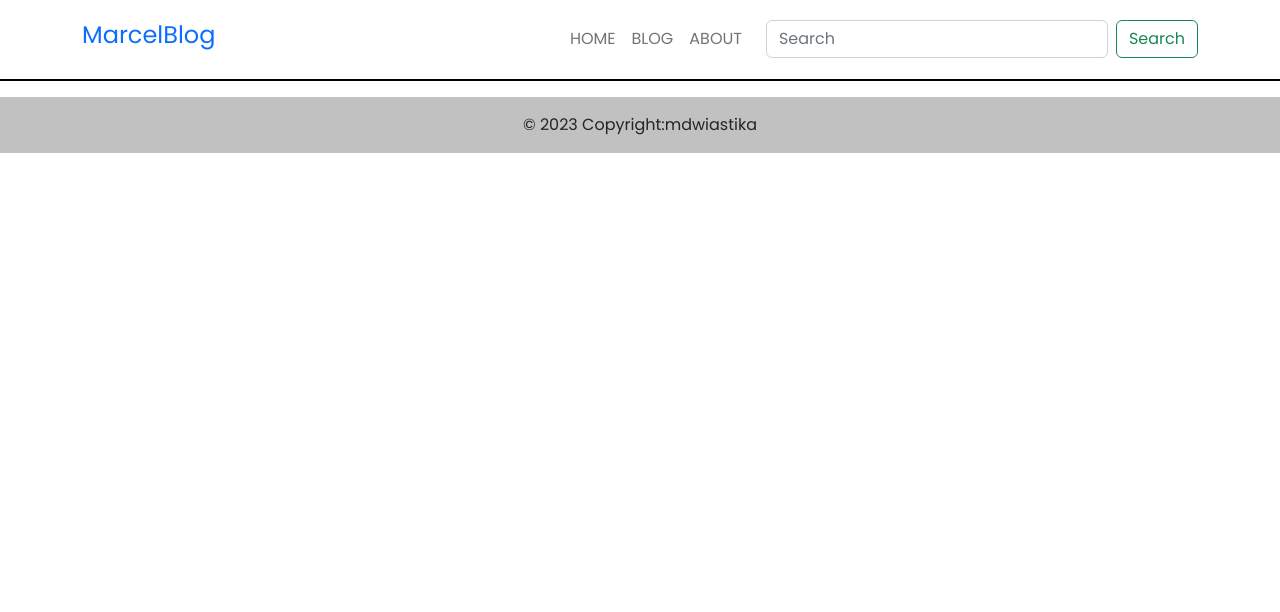
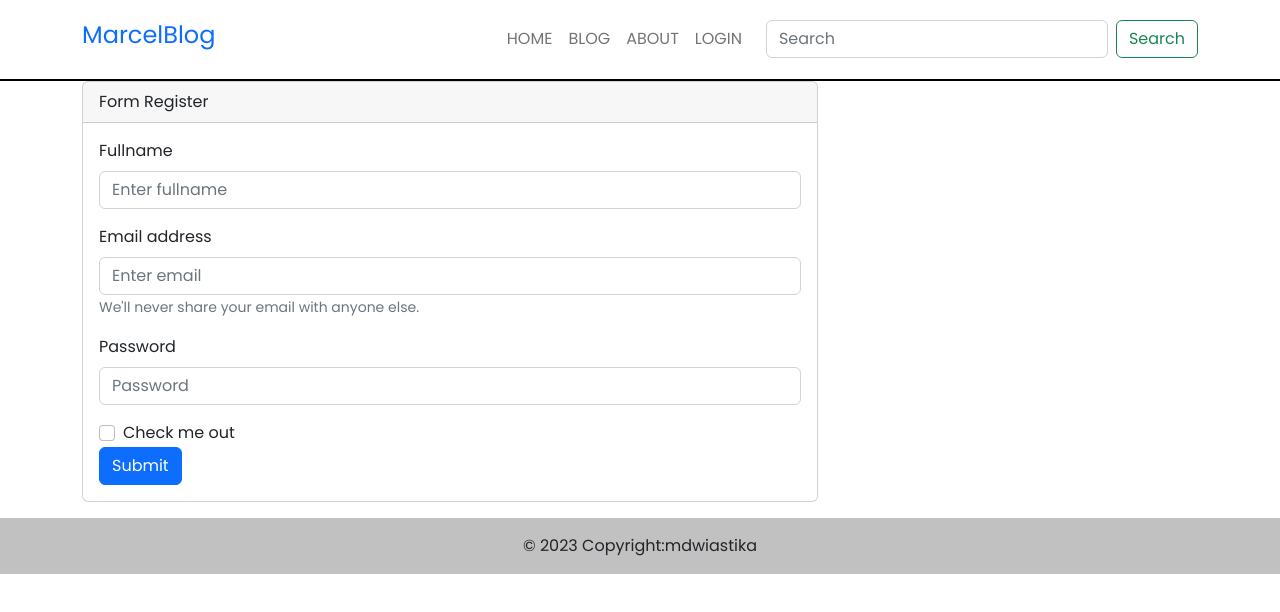
Before and after one commit to mdwiastika/test-react-blog, a React (Create React App) app: page /register in a window 1280 px wide. Shown: the top 612 px of the page. Built offline with nearby package versions, Linux system fonts and the light colour scheme.

Commit message:
add login & register

```diff
--- a/package.json
+++ b/package.json
@@ -11,6 +11,7 @@
     "react-bootstrap": "^2.7.2",
     "react-bootstrap-icons": "^1.10.2",
     "react-dom": "^18.2.0",
+    "react-icons": "^4.8.0",
     "react-router-dom": "^6.8.2",
     "react-scripts": "5.0.1",
     "web-vitals": "^2.1.4"
--- a/src/App.js
+++ b/src/App.js
@@ -6,14 +6,18 @@ import Home from './Home';
 import Blog from './Blog';
 import About from './About';
 import Footer from './partials/Footer';
+import Login from './Login';
+import Register from './Register';
 function App() {
   return (
-    <div className="App">
+    <div className="text-dark">
       <Header></Header>
       <Routes>
-        <Route path="/" element={<Home title="Halaman Home" />}></Route>
+        <Route index element={<Home title="Halaman Home" />}></Route>
         <Route path="blog" element={<Blog title="Halaman Blog" />}></Route>
         <Route path="about" element={<About title="Halaman About" />}></Route>
+        <Route path="login" element={<Login title="Form Login" />}></Route>
+        <Route path="register" element={<Register title="Form Register" />}></Route>
       </Routes>
       <Footer></Footer>
     </div>
--- a/src/Blog.jsx
+++ b/src/Blog.jsx
@@ -45,8 +45,8 @@ const Blog = (props) => {
             </Container>
           </Col>
         </Row>
-        <Row className="d-flex align-items-center justify-content-center mx-auto g-">
-          <h2 className="d-flex justify-content-center text-primary mt-4 mb-2 fw-bold">All Blog</h2>
+        <h2 className="d-flex justify-content-center text-primary mt-4 mb-2 fw-bold">All Blog</h2>
+        <Row className="d-flex align-items-center justify-content-center mx-auto g-3">
           <Col sm={12} md={4} lg={3}>
             <Card>
               <Card.Img variant="top" src={slide1} />
--- a/src/Login.jsx
+++ b/src/Login.jsx
@@ -0,0 +1,39 @@
+import {Button, Card, Col, Container, Form, Row} from 'react-bootstrap';
+import {Link} from 'react-router-dom';
+
+const Login = (props) => {
+  return (
+    <>
+      <Container className="min-vh-100">
+        <Row className="d-flex justify-content-center mt-4">
+          <Col md={12} lg={8}>
+            <Card>
+              <Card.Header>{props.title}</Card.Header>
+              <Card.Body>
+                <Form>
+                  <Form.Group className="mb-3" controlId="formBasicEmail">
+                    <Form.Label>Email address</Form.Label>
+                    <Form.Control type="email" name="email" placeholder="Enter email" />
+                    <Form.Text className="text-muted">We'll never share your email with anyone else.</Form.Text>
+                  </Form.Group>
+
+                  <Form.Group className="mb-3" controlId="formBasicPassword">
+                    <Form.Label>Password</Form.Label>
+                    <Form.Control type="password" name="password" placeholder="Password" />
+                  </Form.Group>
+                  <Button variant="primary" type="submit">
+                    Submit
+                  </Button>
+                  <Link className="d-block" to={'/register'}>
+                    Belum punya akun? Daftar di sini
+                  </Link>
+                </Form>
+              </Card.Body>
+            </Card>
+          </Col>
+        </Row>
+      </Container>
+    </>
+  );
+};
+export default Login;
--- a/src/Register.jsx
+++ b/src/Register.jsx
@@ -0,0 +1,38 @@
+import {Button, Card, Col, Container, Form, Row} from 'react-bootstrap';
+
+const Register = (props) => {
+  return (
+    <Container>
+      <Row>
+        <Col md={12} lg={8}>
+          <Card>
+            <Card.Header>{props.title}</Card.Header>
+            <Card.Body>
+              <Form>
+                <Form.Group className="mb-3" controlId="formBasicEmail">
+                  <Form.Label>Fullname</Form.Label>
+                  <Form.Control type="text" name="name" placeholder="Enter fullname" />
+                </Form.Group>
+                <Form.Group className="mb-3" controlId="formBasicEmail">
+                  <Form.Label>Email address</Form.Label>
+                  <Form.Control type="email" name="email" placeholder="Enter email" />
+                  <Form.Text className="text-muted">We'll never share your email with anyone else.</Form.Text>
+                </Form.Group>
+                <Form.Group className="mb-3" controlId="formBasicPassword">
+                  <Form.Label>Password</Form.Label>
+                  <Form.Control type="password" min={8} name="password" placeholder="Password" />
+                </Form.Group>
+                <Form.Group className="mb-3" controlId="formBasicCheckbox"></Form.Group>
+                <Form.Check type="checkbox" label="Check me out" />
+                <Button variant="primary" type="submit">
+                  Submit
+                </Button>
+              </Form>
+            </Card.Body>
+          </Card>
+        </Col>
+      </Row>
+    </Container>
+  );
+};
+export default Register;
--- a/src/partials/Header.jsx
+++ b/src/partials/Header.jsx
@@ -19,6 +19,9 @@ const Header = () => {
             <Nav.Link as={NavLink} to="/about">
               ABOUT
             </Nav.Link>
+            <Nav.Link as={NavLink} to="/login">
+              LOGIN
+            </Nav.Link>
           </Nav>
           <Form className="d-flex">
             <Form.Control type="search" placeholder="Search" className="me-2" aria-label="Search" />
```
Also changed, not shown: 1 other file (tests, documents, lock files or other folders).
